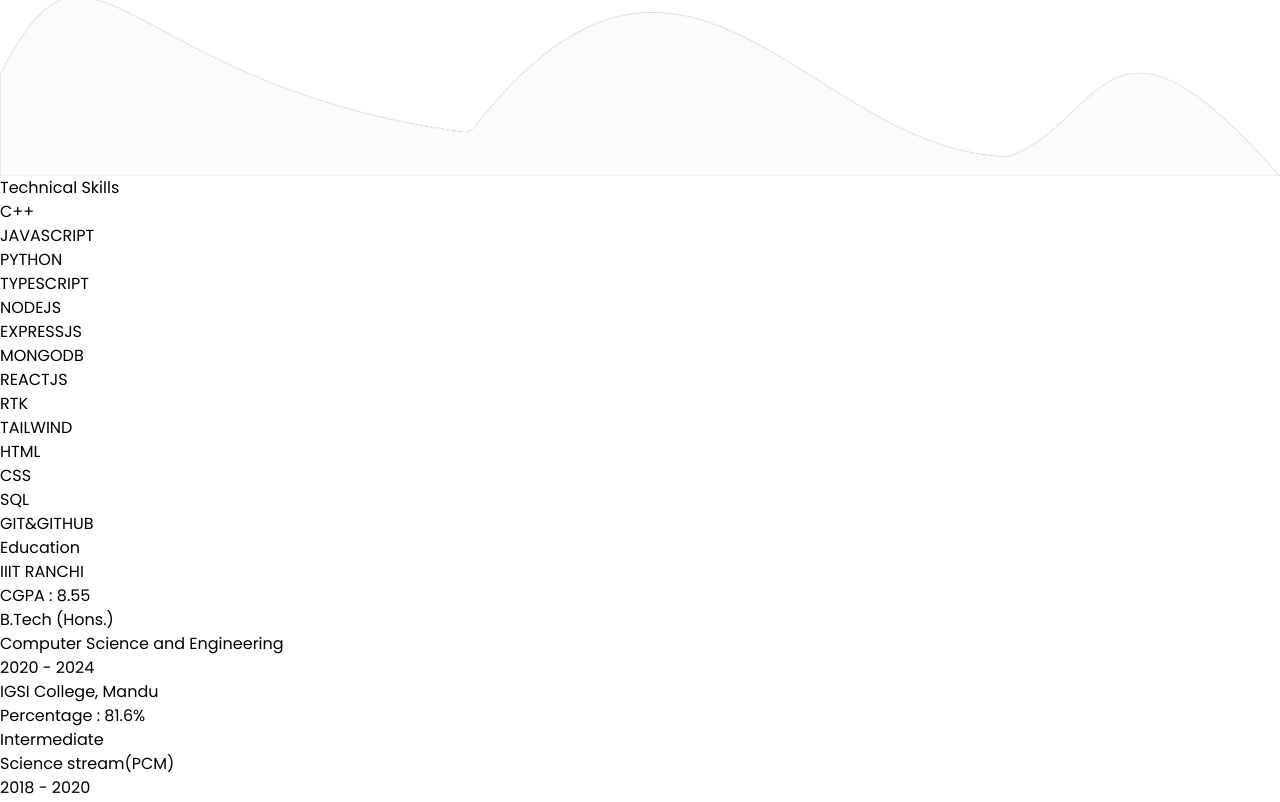
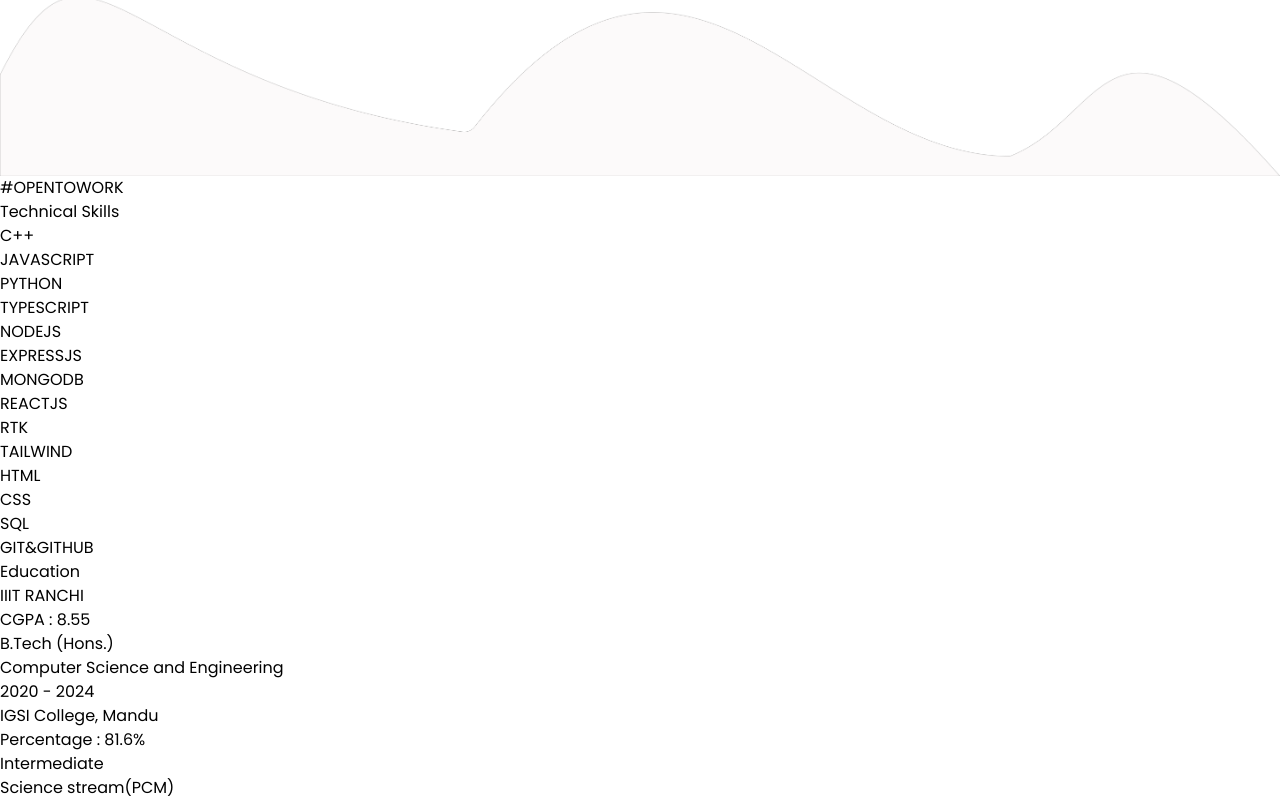
Before and after one commit to sriman01/MyPortfolio, a React (Vite) app: page / in a window 1280 px wide. Shown: the part 1338-2140 px from the top of the page. Built offline with nearby package versions, Linux system fonts and the light colour scheme.

Commit message:
version 2 modified

```diff
--- a/src/App.jsx
+++ b/src/App.jsx
@@ -17,6 +17,7 @@ function App() {
         <section id="hero">
           <Hero />
         </section>
+        <div className=" bg-[#FCFAFA] h-20 flex items-center justify-center font-bold text-lg  xl:text-2xl"><span className=" text-yellow-500">#OPEN</span>TOWORK</div>
          <section id="skill">
           <Skill />
         </section>
--- a/src/components/education/Education.jsx
+++ b/src/components/education/Education.jsx
@@ -2,7 +2,8 @@ import React from "react";
 
 const Education = () => {
   return (
-    <div className="container mx-auto px-4 py-8 bg-[#FCFAFA]">
+    <div className="bg-[#FCFAFA]">
+    <div className="container mx-auto px-4 py-8 ">
       <h3 className="w-full mb-[0.5rem] text-xl sm:text-xl md:text-2xl xl:text-[3rem] font-semibold py-5 xl:py-10 text-black text-center ">Edu<span className='text-yellow-500'>cation</span></h3>
 
       <div className="grid grid-cols-1 md:grid-cols-2 gap-8">
@@ -32,6 +33,7 @@ const Education = () => {
         </div>
       </div>
     </div>
+    </div>
   );
 };
 
```
